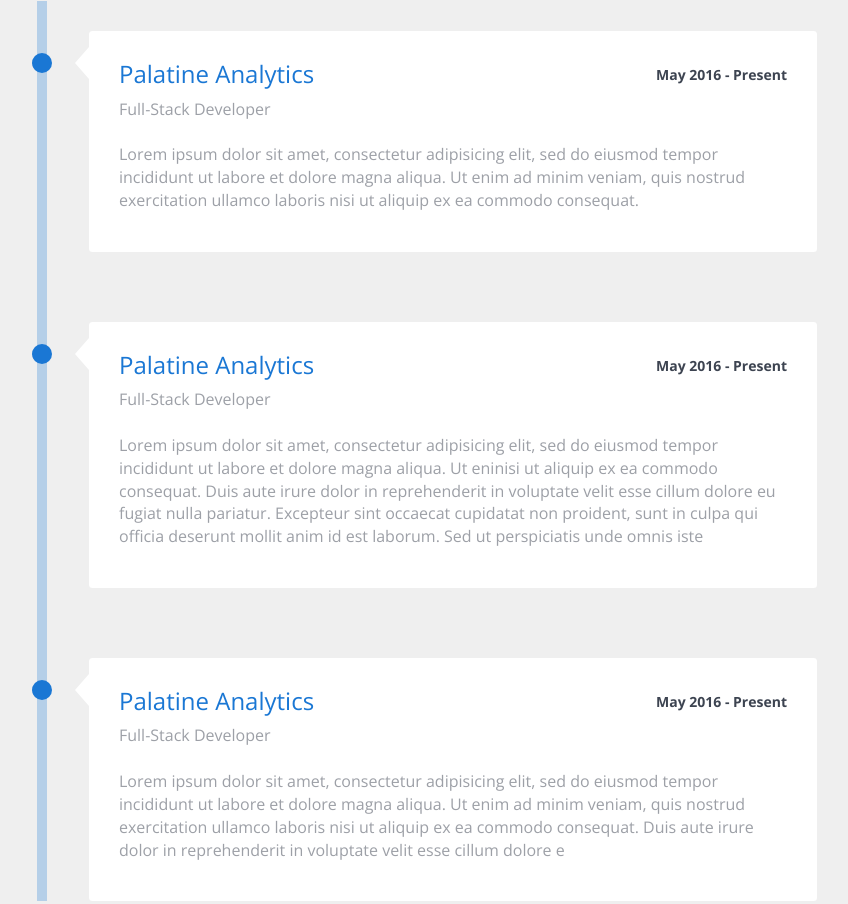
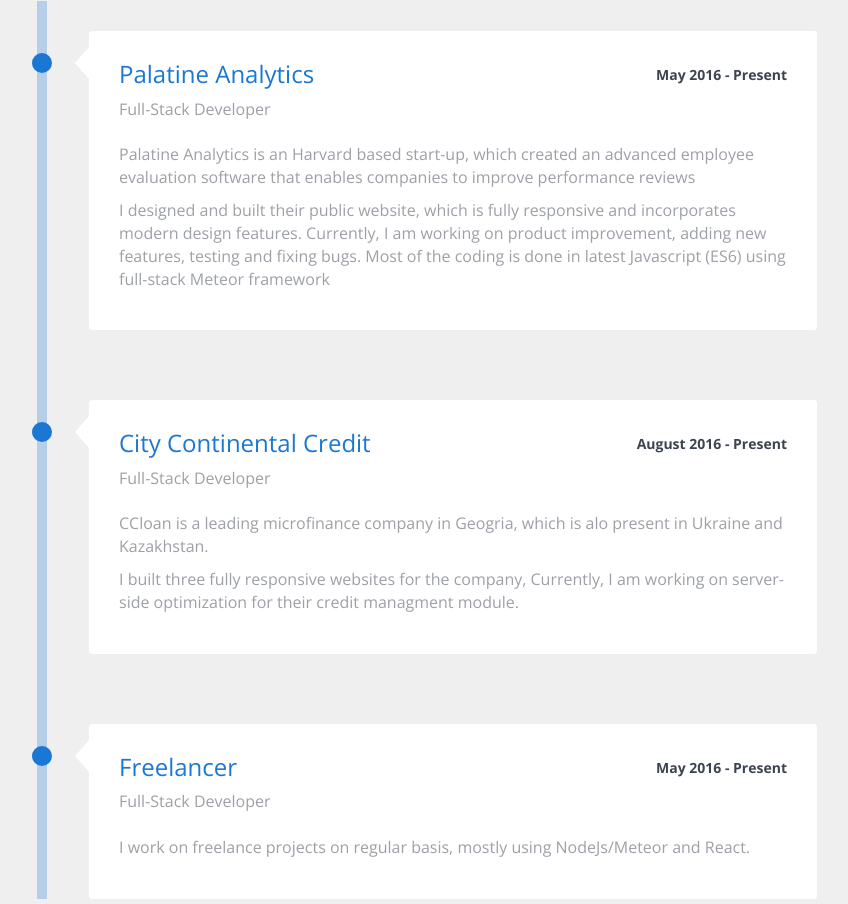
Before and after one commit to grosto/grosto.github.io, a plain HTML site: page index.html in a window 1280 px wide. Shown: the part 2062-2966 px from the top of the page, without its empty margins (222-1070 px from the left). Drawn offline with nearby package versions, Linux system fonts and the light colour scheme.

Commit message:
added cv file, updated job descriptions

```diff
--- a/index.html
+++ b/index.html
@@ -194,25 +194,27 @@
                 <h5>Palatine Analytics</h5>
                 <span class="date">May 2016 - Present</span>
                 <h6>Full-Stack Developer</h6>
-                <p>Lorem ipsum dolor sit amet, consectetur adipisicing elit, sed do eiusmod tempor incididunt ut labore et dolore magna aliqua. Ut enim ad minim veniam, quis nostrud exercitation ullamco laboris nisi ut aliquip ex ea commodo consequat.  </p>
+                <p>Palatine Analytics is an Harvard based start-up, which created an advanced employee evaluation software that enables companies to improve performance reviews</p>
+                <p>I designed and built their public website, which is fully responsive and incorporates modern design features. Currently, I am working on product improvement, adding new features, testing and fixing bugs. Most of the coding is done in latest Javascript (ES6) using full-stack Meteor framework</p>
               </div>
             </div>
             <div class="timeline-block">
               <span class="timeline-point"></span>
               <div class="timeline-block-content">
-                <h5>Palatine Analytics</h5>
-                <span class="date">May 2016 - Present</span>
+                <h5>City Continental Credit</h5>
+                <span class="date">August 2016 - Present</span>
                 <h6>Full-Stack Developer</h6>
-                <p>Lorem ipsum dolor sit amet, consectetur adipisicing elit, sed do eiusmod tempor incididunt ut labore et dolore magna aliqua. Ut eninisi ut aliquip ex ea commodo consequat. Duis aute irure dolor in reprehenderit in voluptate velit esse cillum dolore eu fugiat nulla pariatur. Excepteur sint occaecat cupidatat non proident, sunt in culpa qui officia deserunt mollit anim id est laborum. Sed ut perspiciatis unde omnis iste </p>
+                <p>CCloan is a leading microfinance company in Geogria, which is alo present in Ukraine and Kazakhstan.</p>
+                <p>I built three fully responsive websites for the company, Currently, I am working on server-side optimization for their credit managment module.</p>
               </div>
             </div>
             <div class="timeline-block">
               <span class="timeline-point"></span>
               <div class="timeline-block-content">
-                <h5>Palatine Analytics</h5>
+                <h5>Freelancer</h5>
                 <span class="date">May 2016 - Present</span>
                 <h6>Full-Stack Developer</h6>
-                <p>Lorem ipsum dolor sit amet, consectetur adipisicing elit, sed do eiusmod tempor incididunt ut labore et dolore magna aliqua. Ut enim ad minim veniam, quis nostrud exercitation ullamco laboris nisi ut aliquip ex ea commodo consequat. Duis aute irure dolor in reprehenderit in voluptate velit esse cillum dolore e </p>
+                <p>I work on freelance projects on regular basis, mostly using NodeJs/Meteor and React.</p>
               </div>
             </div>
           </div>
@@ -264,16 +266,12 @@
     </section>
 
     <footer id="footer">
-      <a href="#" class="btn-download">
+      <a href="GiorgiRostomashviliResume.pdf" class="btn-download">
         Download Résumé  <i class="fa fa-download"></i>
       </a>
     </footer>
 
-    <aside class="go-top">
-      <a href="#about">
-        <i></i>
-      </a>
-    </aside>
+
 
 
     <!-- jQuery (necessary for Bootstrap's JavaScript plugins) -->
```
Also changed, not shown: 1 other file.
